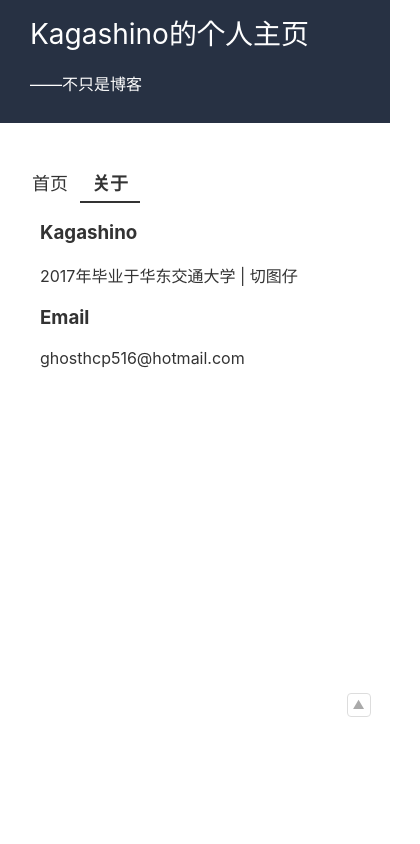
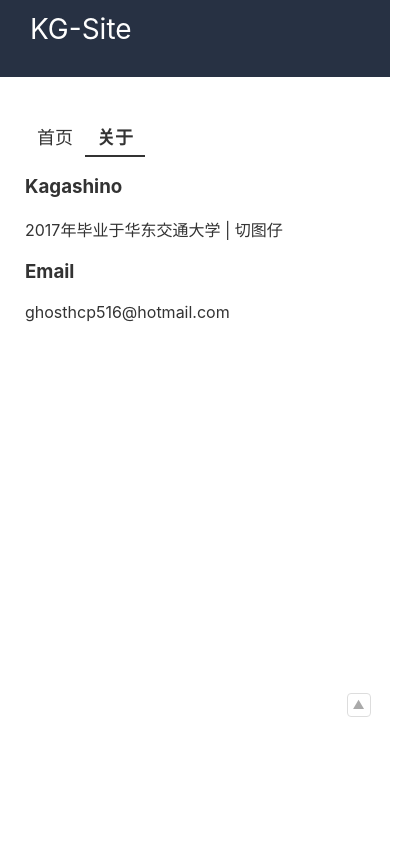
Before and after one commit to Kagashino/kg-site, a React (Create React App) app: page /about in a window 390 px wide. Shown: the top 844 px of the page, 420 px wide, since content can reach past the window. Built offline with nearby package versions, Linux system fonts and the light colour scheme; no server answers.

Commit message:
fix: wrapper width

```diff
--- a/public/index.html
+++ b/public/index.html
@@ -66,8 +66,7 @@
   <body>
     <header>
       <div class="wrapper">
-        <h1>Kagashino的个人主页</h1>
-        <p>——不只是博客</p>
+        <h1>KG-Site</h1>
       </div>
     </header>
     <div id="root" class="wrapper"></div>
--- a/src/App.scss
+++ b/src/App.scss
@@ -47,9 +47,11 @@ aside {
   aside {
     display: none;
   }
+  .wrapper {
+    padding: 0;
+  }
   .container, .wrapper {
-    max-width: 360px;
-    padding: 0 20px;
+    max-width: 340px;
   }
   .container {
     border-right: none;
```
